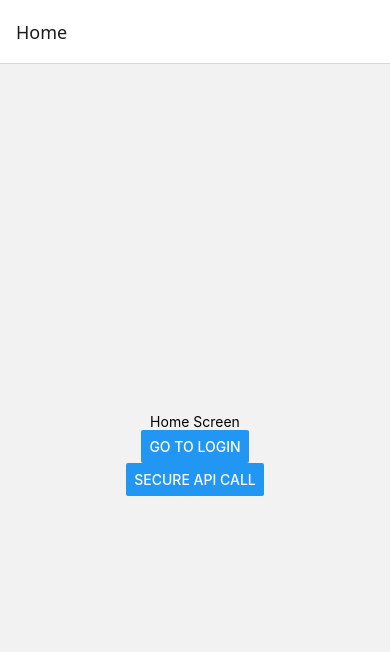
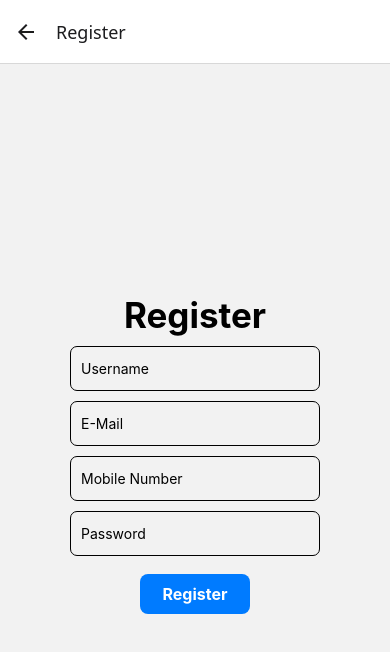
Before and after one commit to Rajeshp789/ArenaNow, a React Native app: screen /Register in a window 390 px wide. Shown: the top 652 px of the page. Built offline with nearby package versions, Linux system fonts and the light colour scheme.

Commit message:
Registration functionality Completed with API call

```diff
--- a/App.js
+++ b/App.js
@@ -5,6 +5,7 @@ import { NavigationContainer } from '@react-navigation/native';
 import HomeScreen from './src/screens/home/HomeScreen';
 import LoginScreen from './src/screens/auth/LoginScreen';
 import { navigationRef } from './src/navigation/NavigationService';
+import RegisterScreen from './src/screens/auth/RegisterScreen';
 
 const Stack = createNativeStackNavigator();
 
@@ -15,6 +16,7 @@ export default function App() {
         <Stack.Navigator initialRouteName="Home">
           <Stack.Screen name='Home' component={HomeScreen} />
           <Stack.Screen name='Login' component={LoginScreen} />
+          <Stack.Screen name='Register' component={RegisterScreen} />
         </Stack.Navigator>
       </NavigationContainer>
     </>
--- a/src/screens/auth/LoginScreen.js
+++ b/src/screens/auth/LoginScreen.js
@@ -5,6 +5,7 @@ import AxiosInstance from "../../api/axiosInstance";
 import axios from "axios";
 import * as SecureStore from 'expo-secure-store';
 import AsyncStorage from "@react-native-async-storage/async-storage";
+import { resetTo } from "../../navigation/NavigationService";
 
 
 export default function LoginScreen({ navigation }) {
@@ -70,6 +71,7 @@ export default function LoginScreen({ navigation }) {
             const response = await AxiosInstance.post("/auth/user_Login", formData);
             console.log("Login success:", response.data);
 
+            // Storing refreshToken and accessToken
             if (response.data.AccessToken) {
                 await AsyncStorage.setItem("accessToken", response.data.AccessToken);
             }
@@ -78,12 +80,7 @@ export default function LoginScreen({ navigation }) {
             }
 
             // Navigate to home
-            navigation.dispatch(
-                CommonActions.reset({
-                    index: 0,
-                    routes: [{ name: 'Home' }],
-                })
-            );
+            resetTo('Home');
 
         } catch (error) {
             console.log("Login Failed", error);
@@ -104,6 +101,7 @@ export default function LoginScreen({ navigation }) {
 
                 <TextInput style={styles.input}
                     inputMode="text"
+                    keyboardType="password"
                     placeholder="Enter Password"
                     value={formData.loginPassword}
                     onChangeText={(text) => handleInput('loginPassword', text)}
@@ -111,12 +109,7 @@ export default function LoginScreen({ navigation }) {
                 {errors.loginPassword && <Text>{errors.loginPassword}</Text>}
 
                 <TouchableOpacity style={styles.button}
-                    onPress={() => navigation.dispatch(
-                        CommonActions.reset({
-                            index: 0,
-                            routes: [{ name: 'Home' }],
-                        })
-                    )}
+                    onPress={() => resetTo('Home')}
                 >
                     <Text style={styles.buttonText}>Button</Text>
                 </TouchableOpacity>
--- /dev/null
+++ b/src/screens/auth/RegisterScreen.js
@@ -0,0 +1,195 @@
+import { useState } from "react";
+import { StyleSheet, Text, TextInput, TouchableOpacity, View } from "react-native";
+import AxiosInstance from "../../api/axiosInstance";
+import AsyncStorage from "@react-native-async-storage/async-storage";
+import * as SecureStore from 'expo-secure-store';
+import { resetTo } from "../../navigation/NavigationService";
+
+export default function RegisterScreen({ navigation }) {
+
+    // Declaring state variables
+    const [formData, setFormData] = useState({
+        userName: '',
+        userEmail: '',
+        userMobile: '',
+        userPassword: ''
+    });
+
+    const [errors, setErrors] = useState({});
+
+    // Handling Input
+    const handleInput = (name, value) => {
+        setFormData((prev) => ({
+            ...prev,
+            [name]: value
+        }));
+
+        if (errors[name]) {
+            setErrors((prev) => ({
+                ...prev,
+                [name]: null
+            }));
+        }
+    }
+
+    const validateFields = () => {
+        const newErrors = {};
+
+        // Username validations
+        if (!formData.userName) {
+            newErrors.userName = "Username is required";
+        }
+
+        // Email validations
+        if (!formData.userEmail) {
+            newErrors.userEmail = "Email is required";
+        }
+        else if (!/\S+@\S+\.\S+/.test(formData.userEmail)) {
+            newErrors.userEmail = "Enter a valid email address"
+        }
+
+        // Mobile number validations
+        const mobileCheck = /^[0-9]{10}$/
+        if (!formData.userMobile) {
+            newErrors.userMobile = "Mobile number is required";
+        }
+        if (!mobileCheck.test(formData.userMobile)) {
+            newErrors.userMobile = "Enter valid mobile number.";
+        }
+
+        // Password validations
+        const oneUpperCase = /(?=.*[A-Z])/;
+        const oneLowerCase = /(?=.*[a-z])/;
+        const oneNumber = /(?=.*\d)/;
+        const oneSpecialCharacter = /(?=.*?[^A-Za-z0-9])/;
+        if (!formData.userPassword) {
+            newErrors.userPassword = "Password is required";
+        }
+        else if (formData.userPassword.length < 8) {
+            newErrors.userPassword = "Password must contain at least 8 characters.";
+        }
+        else if (!oneUpperCase.test(formData.userPassword)) {
+            newErrors.userPassword = "Password must contain atleast one uppercase character.";
+        }
+        else if (!oneLowerCase.test(formData.userPassword)) {
+            newErrors.userPassword = "Password must contain one lowercase character.";
+        }
+        else if (!oneNumber.test(formData.userPassword)) {
+            newErrors.userPassword = "Password must contain one number.";
+        }
+        else if (!oneSpecialCharacter.test(formData.userPassword)) {
+            newErrors.userPassword = "Password must contain one special character."
+        }
+
+        return newErrors;
+    }
+
+    const handleSubmit = async () => {
+
+        // Validation function call
+        const errors = validateFields();
+
+        if (Object.keys(errors).length > 0) {
+            setErrors(errors);
+            return;
+        }
+
+        // API call
+        try {
+            const response = await AxiosInstance.post("/auth/user_Register", formData);
+            console.log(response.data);
+
+            // Storing refreshToken and accessToken
+            if (response.data.AccessToken) {
+                await AsyncStorage.setItem("accessToken", response.data.AccessToken);
+            }
+            if (response.data.RefreshToken) {
+                await SecureStore.setItemAsync("refreshToken", response.data.RefreshToken);
+            }
+
+            // Navigate to home
+            resetTo('Home');
+
+        } catch (error) {
+            console.log(error);
+        }
+    }
+
+    return (
+        <>
+            <View style={styles.container}>
+                <Text style={styles.registerTitle}> Register </Text>
+                <TextInput style={styles.input}
+                    placeholder="Username"
+                    value={formData.userName}
+                    onChangeText={(text) => handleInput('userName', text)}
+                />
+                {errors.userName && <Text style={styles.errorText}>{errors.userName}</Text>}
+                <TextInput style={styles.input}
+                    placeholder="E-Mail"
+                    value={formData.userEmail}
+                    onChangeText={(text) => handleInput('userEmail', text)}
+                />
+                {errors.userEmail && <Text style={styles.errorText}>{errors.userEmail}</Text>}
+                <TextInput style={styles.input}
+                    placeholder="Mobile Number"
+                    keyboardType="numeric"
+                    maxLength={10}
+                    value={formData.userMobile}
+                    onChangeText={(text) => handleInput('userMobile', text)}
+                />
+                {errors.userMobile && <Text style={styles.errorText}>{errors.userMobile}</Text>}
+                <TextInput style={styles.input}
+                    placeholder="Password"
+                    value={formData.userPassword}
+                    onChangeText={(text) => handleInput('userPassword', text)}
+                />
+                {errors.userPassword && <Text style={styles.errorText}>{errors.userPassword}</Text>}
+                <TouchableOpacity style={styles.button}
+                    onPress={handleSubmit}>
+                    <Text style={styles.buttonText}> Register </Text>
+                </TouchableOpacity>
+            </View>
+        </>
+    )
+}
+
+// Style Classes
+const styles = StyleSheet.create({
+    container: {
+        flex: 1,
+        alignItems: 'center',
+        justifyContent: 'center'
+    },
+    registerTitle: {
+        fontSize: 35,
+        fontWeight: 'bold',
+        marginBottom: 10
+    },
+    input: {
+        height: 45,
+        width: 250,
+        borderWidth: 1.2,
+        marginBottom: 10,
+        padding: 10,
+        borderRadius: 7
+    },
+    button: {
+        width: 110,
+        backgroundColor: '#007bff',
+        padding: 10,
+        borderRadius: 8,
+        alignItems: 'center',
+        marginTop: 8,
+    },
+    buttonText: {
+        color: '#fff',
+        fontSize: 16,
+        fontWeight: 'bold',
+    },
+    errorText: {
+        color: '#f5174eff',
+        fontWeight: 'bold'
+    }
+
+});
--- a/src/screens/home/HomeScreen.js
+++ b/src/screens/home/HomeScreen.js
@@ -1,10 +1,10 @@
 import React from 'react';
-import { View, Text, Button } from 'react-native';
+import { View, Text, Button, StyleSheet, TouchableOpacity } from 'react-native';
 import { EXPO_API_BACKEND_URL } from '@env';
 import AxiosInstance from '../../api/axiosInstance';
 
 export default function HomeScreen({ navigation }) {
-    const apiCall = async() =>{
+    const apiCall = async () => {
         try {
             const response = await AxiosInstance.get("/auth/tesAPI");
             console.log(response.data);
@@ -16,17 +16,63 @@ export default function HomeScreen({ navigation }) {
     return (
         <>
             {/* Home Screen */}
-            <View style={{ flex: 1, alignItems: 'center', justifyContent: 'center' }}>
-                <Text>Home Screen</Text>
-                <Button
+            <View style={styles.container}>
+                <Text style={styles.homeTitle}>Home Screen</Text>
+                <TouchableOpacity style={styles.button}
                     title="Go to Login"
                     onPress={() => navigation.navigate('Login')}
-                />
-                <Button
+                >
+                    <Text style={styles.buttonText}> Login </Text>
+                </TouchableOpacity>
+                <TouchableOpacity style={styles.button}
                     title="SECURE API CALL"
                     onPress={apiCall}
-                />
+                >
+                    <Text style={styles.buttonText}> API Call </Text>
+                </TouchableOpacity>
+                <TouchableOpacity style={styles.button}
+                    title="SECURE API CALL"
+                    onPress={() => navigation.navigate('Register')}
+                >
+                    <Text style={styles.buttonText}> Register </Text>
+                </TouchableOpacity>
             </View>
         </>
     );
 };
+
+// Style Classes
+const styles = StyleSheet.create({
+    container: {
+        flex: 1,
+        alignItems: 'center',
+        justifyContent: 'center'
+    },
+    homeTitle: {
+        fontSize: 35,
+        fontWeight: 'bold',
+        marginBottom: 10
+    },
+    input: {
+        height: 45,
+        width: 250,
+        borderWidth: 1.2,
+        marginBottom: 10,
+        padding: 10,
+        borderRadius: 7
+    },
+    button: {
+        width: 110,
+        backgroundColor: '#007bff',
+        padding: 10,
+        borderRadius: 8,
+        alignItems: 'center',
+        marginTop: 8,
+    },
+    buttonText: {
+        color: '#fff',
+        fontSize: 16,
+        fontWeight: 'bold',
+    }
+
+});
```
